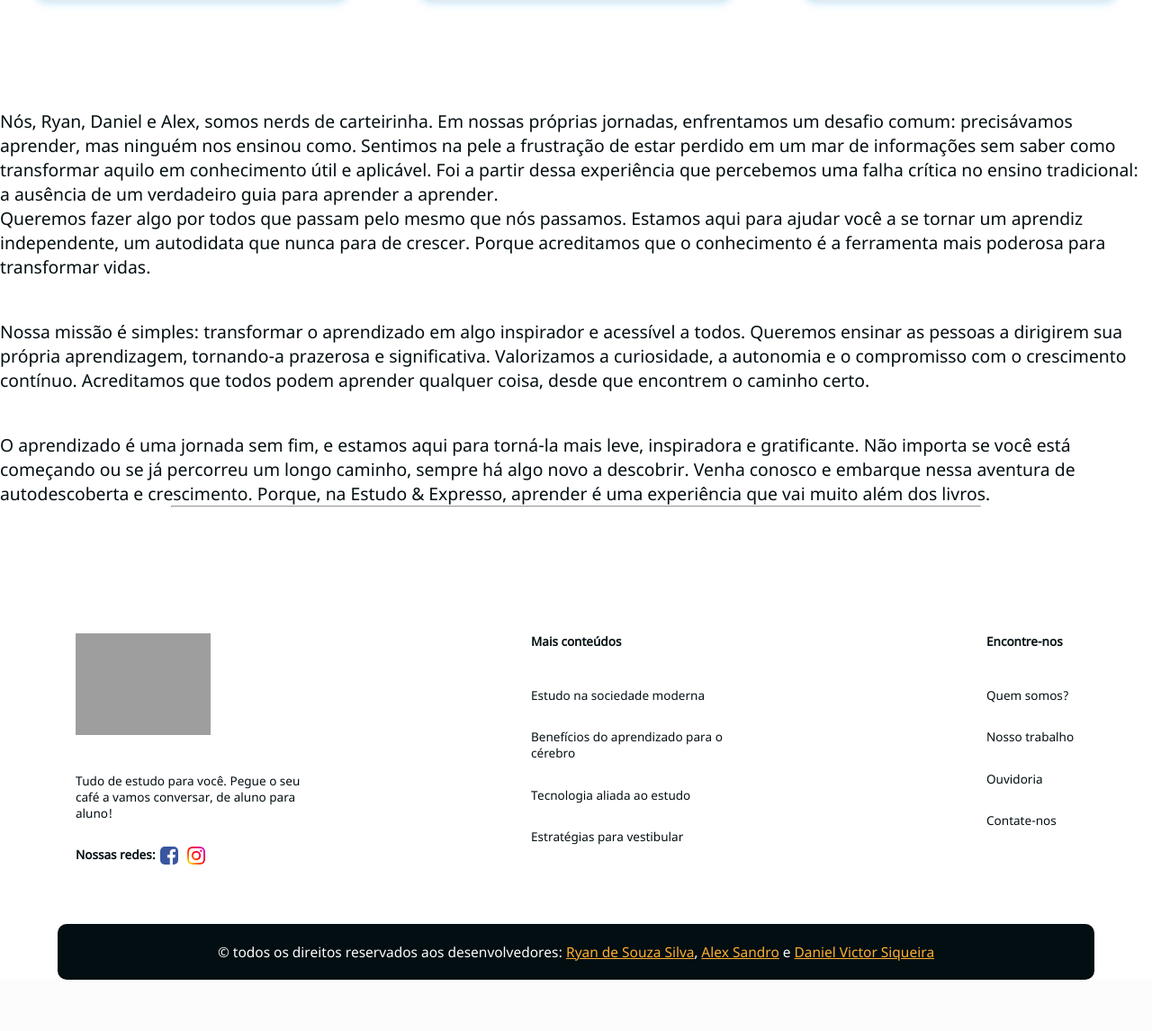
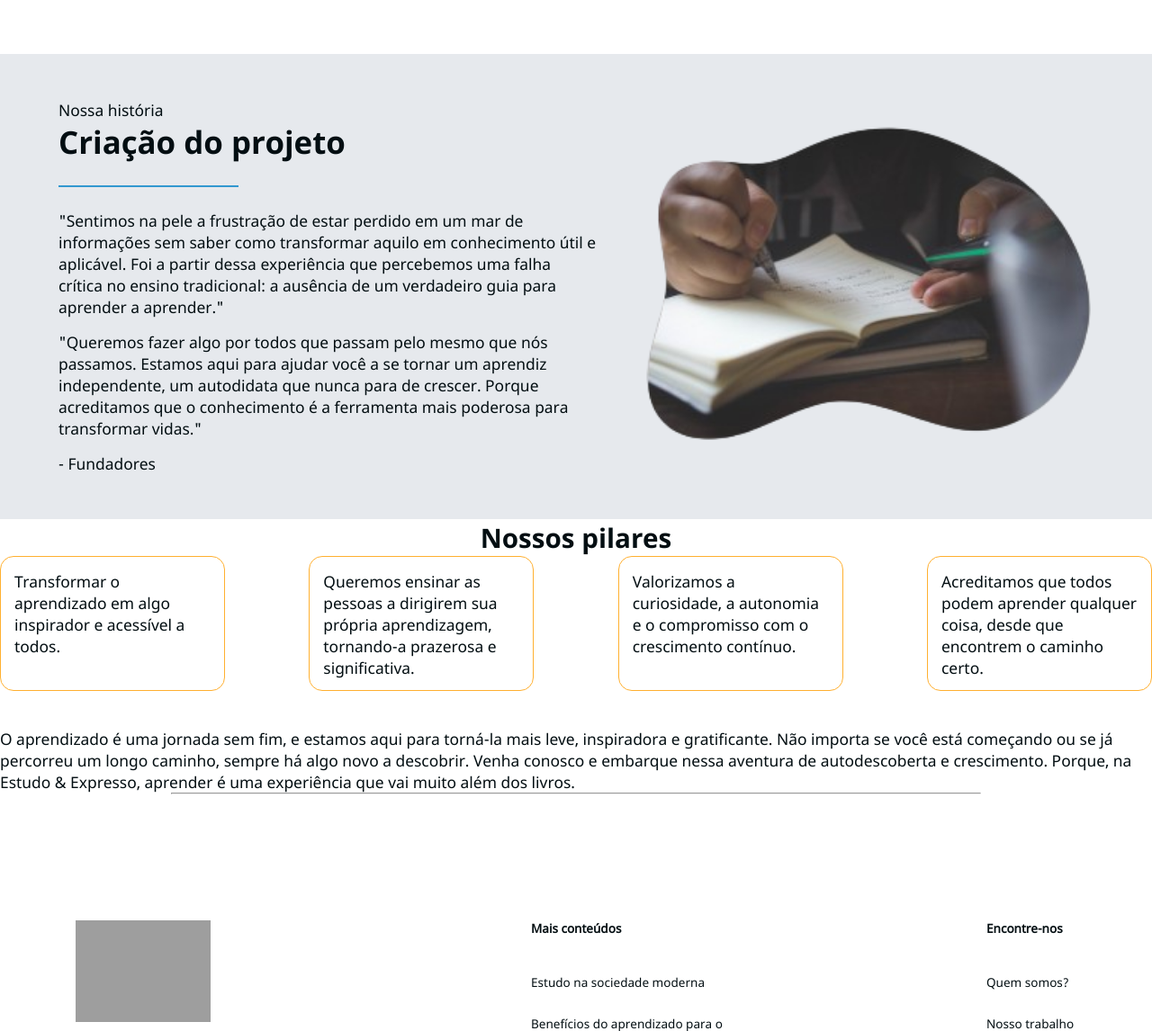
Before and after one commit to RyanSS27/TCC-escolar, a PHP site: page /quem-somos.html in a window 1280 px wide. Shown: the part 986-2132 px from the top of the page at 90% size. Before the commit the page ends 2075 px from the top, so only its background shows below. Run offline with PHP 8.4, Linux system fonts and the light colour scheme; grey boxes are pictures that could not be loaded.

Commit message:
implementação da área nossa história

```diff
--- a/TCC-escolar/quem-somos.html
+++ b/TCC-escolar/quem-somos.html
@@ -82,23 +82,30 @@
             </div>
         </div>
 
-        <div class="por-que-fazemos">
-            <h2>Nossa História</h2>
-            <p>Nós, Ryan, Daniel e Alex, somos nerds de carteirinha. Em nossas próprias jornadas, enfrentamos um desafio
-                comum: precisávamos aprender, mas ninguém nos ensinou como. Sentimos na pele a frustração de estar
-                perdido em um mar de informações sem saber como transformar aquilo em conhecimento útil e aplicável. Foi
-                a partir dessa experiência que percebemos uma falha crítica no ensino tradicional: a ausência de um
-                verdadeiro guia para aprender a aprender.</p>
-            <p>Queremos fazer algo por todos que passam pelo mesmo que nós passamos. Estamos aqui para ajudar você a se
-                tornar um aprendiz independente, um autodidata que nunca para de crescer. Porque acreditamos que o
-                conhecimento é a ferramenta mais poderosa para transformar vidas.</p>
+        <div class="nossa-historia">
+            <div class="limite">
+
+
+                <div class="textos-metade">
+                    <span>Nossa história</span>
+                    <h2>Criação do projeto</h2>
+                    <hr>
+                    <p>"Sentimos na pele a frustração de estar perdido em um mar de informações sem saber como transformar aquilo em conhecimento útil e aplicável. Foi a partir dessa experiência que percebemos uma falha crítica no ensino tradicional: a ausência de um verdadeiro guia para aprender a aprender."</p>
+                    <p>"Queremos fazer algo por todos que passam pelo mesmo que nós passamos. Estamos aqui para ajudar você a se tornar um aprendiz independente, um autodidata que nunca para de crescer. Porque acreditamos que o conhecimento é a ferramenta mais poderosa para transformar vidas."</p>
+                    <aside>- Fundadores</aside>
+                </div>
+                <img src="imagens/quem-somos/teste_2_foto_tcc-removebg-preview.png" alt="" class="imagem-metade">
+            </div>
         </div>
         <div class="nossa-missao-valores">
-            <h2>Nossa missão</h2>
-            <p>Nossa missão é simples: transformar o aprendizado em algo inspirador e acessível a todos. Queremos
-                ensinar as pessoas a dirigirem sua própria aprendizagem, tornando-a prazerosa e significativa.
-                Valorizamos a curiosidade, a autonomia e o compromisso com o crescimento contínuo. Acreditamos que todos
-                podem aprender qualquer coisa, desde que encontrem o caminho certo.</p>
+            <h2>Nossos pilares</h2>
+            <div class="container-pilares">
+                <div class="valores">Transformar o aprendizado em algo inspirador e acessível a todos. </div>
+
+                <div class="valores">Queremos ensinar as pessoas a dirigirem sua própria aprendizagem, tornando-a prazerosa e significativa.</div>
+                <div class="valores">Valorizamos a curiosidade, a autonomia e o compromisso com o crescimento contínuo.</div>
+                <div class="valores">Acreditamos que todos podem aprender qualquer coisa, desde que encontrem o caminho certo.</div>
+            </div>
         </div>
         <div class="inicie-sua-jornada">
             <h2>Inicie a sua jornada</h2>
--- a/TCC-escolar/styles/quem-somos.css
+++ b/TCC-escolar/styles/quem-somos.css
@@ -67,9 +67,12 @@
     font-weight: bold;
 }
 
+main {
+    font-size: 0.9em;
+}
+
 .container {
     background-color: var(--paletaCor1);
-    color: var(--paletaCor6);
     text-align: left;
     height: 180px;
     width: 100%;
@@ -78,7 +81,6 @@
 
 .o-que-fazemos {
     background-color: var(--paletaCor1);
-    font-size: 0.9em;
     color: var(--cor-textos-fundo-contraste);
 
     width: 100%;
@@ -186,11 +188,74 @@
     display: flex;
 }
 
-.nossa-historia {
+.nossa-historia, .nossa-historia h2 {
     color: var(--cor-textos);
 }
 
+.nossa-historia {
+    background-color: var(--paletaCor5);
+}
 
+.nossa-historia > .limite {
+    padding: 50px 0px;
+    display: flex;
+    justify-content: space-around;
+    flex-wrap: wrap;
+}
+
+.nossa-historia h2 {
+    width: 100%;
+    margin-bottom: 25px;
+    font-size: 2em;
+}
+
+.textos-metade {
+    max-width: 600px;
+}
+
+
+.textos-metade p {
+    margin: 15px 0px;
+}
+
+.p-destaque {
+    width: 100%;
+    font-size: 1.1em;
+}
+
+.nossa-historia hr {
+    margin: 25px 0px;
+    border: 1px solid var(--paletaCor3);
+    max-width: 200px;
+}
+
+
+.imagem-metade {
+    width: 500px;
+}
+
+.texto-destaque {
+    font-weight: bolder;
+}
+
+.nossa-missao-valores h2 {
+    text-align: center;
+    color: var(--cor-textos);
+}
+
+.container-pilares {
+    display: flex;
+    justify-content: space-between;
+    flex-wrap: wrap;
+}
+
+.valores {
+    padding: 15px;
+    width: 250px;
+    height: 150px;
+    border: 1px solid var(--cor-destaque);
+    border-radius: 15px
+}
 
 .separacao {
     text-align: center;
```
Also changed, not shown: TCC-escolar/imagens/quem-somos/teste_2_foto_tcc-removebg-preview.png (added), TCC-escolar/styles/style.css (line endings or trailing spaces).
